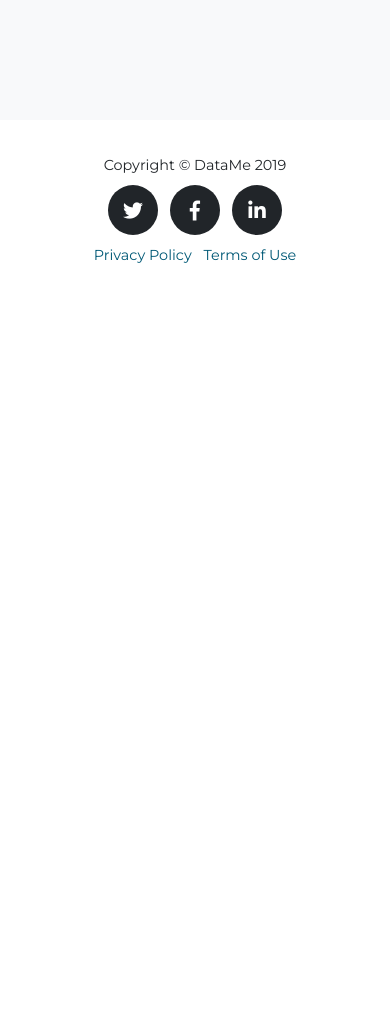
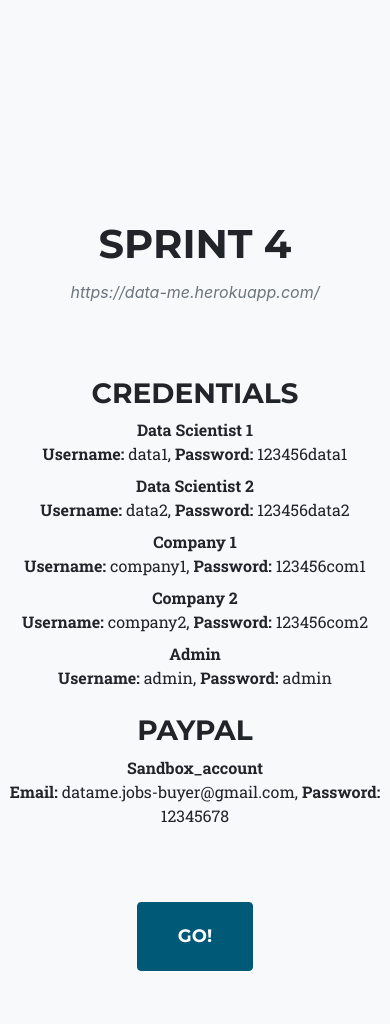
Before and after one commit to data-me/data-me.github.io, a plain HTML site: page info.html in a window 390 px wide. Shown: the part 3085-4109 px from the top of the page. Before the commit the page ends 3385 px from the top, so only its background shows below. Drawn offline with Linux system fonts and the light colour scheme; a web font is replaced by a local one.

Commit message:
Sprint4 deployment update - Deliverable 5

```diff
--- a/info.html
+++ b/info.html
@@ -43,11 +43,17 @@
           <li class="nav-item">
             <a class="nav-link js-scroll-trigger" href="#sprint1">Sprint 1</a>
           </li>
+
           <li class="nav-item">
             <a class="nav-link js-scroll-trigger" href="#sprint2">Sprint 2</a>
           </li>
+
           <li class="nav-item">
             <a class="nav-link js-scroll-trigger" href="#sprint3">Sprint 3</a>
+          </li>
+
+          <li class="nav-item">
+            <a class="nav-link js-scroll-trigger" href="#sprint4">Sprint 4</a>
           </li>
         </ul>
       </div>
@@ -59,7 +65,7 @@
     <div class="container">
       <div class="intro-text">
         <div class="intro-heading text-uppercase">Demos</div>
-        <a class="btn btn-primary btn-xl text-uppercase js-scroll-trigger header-top-button" href="https://front3-datame.herokuapp.com/" target="_blank">Last version</a>
+        <a class="btn btn-primary btn-xl text-uppercase js-scroll-trigger header-top-button" href="https://data-me.herokuapp.com/" target="_blank">Last version</a>
       </div>
     </div>
   </header>
@@ -204,6 +210,57 @@
     </div>
   </section>
 
+  <!-- Sprint 4 -->
+  <section id="sprint4" class="bg-light">
+    <div class="container">
+      <div class="row">
+        <div class="col-lg-12 text-center">
+          <h2 class="section-heading text-uppercase">Sprint 4</h2>
+          <h3 class="section-subheading text-muted">https://data-me.herokuapp.com/</h3>
+        </div>
+      </div>
+        <div class="row">
+            <div class="col-lg-12 text-center">
+                <h3 class="section-heading text-uppercase">Credentials</h3>
+            </div>
+        </div>
+        <div class="row text-center">
+            <dl class="row">
+            <dt class="col-sm-3">Data Scientist 1</dt>
+            <dd class="col-sm-9"><strong>Username: </strong> data1, <strong>Password: </strong>123456data1</dd>
+
+            <dt class="col-sm-3">Data Scientist 2</dt>
+            <dd class="col-sm-9"><strong>Username: </strong> data2, <strong>Password: </strong>123456data2</dd>
+
+            <dt class="col-sm-3">Company 1</dt>
+            <dd class="col-sm-9"><strong>Username: </strong> company1, <strong>Password: </strong>123456com1</dd>
+
+            <dt class="col-sm-3">Company 2</dt>
+            <dd class="col-sm-9"><strong>Username: </strong> company2, <strong>Password: </strong>123456com2</dd>
+
+            <dt class="col-sm-3">Admin</dt>
+            <dd class="col-sm-9"><strong>Username: </strong> admin, <strong>Password: </strong>admin</dd>
+            </dl>
+        </div>
+        <div class="row">
+            <div class="col-lg-12 text-center">
+                <h3 class="section-heading text-uppercase">Paypal</h3>
+            </div>
+        </div>
+        <div class="row text-center">
+            <dl class="row">
+                <dt class="col-sm-3">Sandbox_account</dt>
+                <dd class="col-sm-9"><strong>Email: </strong> datame.jobs-buyer@gmail.com, <strong>Password: </strong>12345678</dd>
+            </dl>
+        </div>
+        <div class="row">
+            <div class="col-lg-12 text-center sprint-deployment-button">
+                <a class="btn btn-primary btn-xl text-uppercase js-scroll-trigger" href="https://data-me.herokuapp.com/" target="_blank">Go!</a>
+            </div>
+        </div>
+    </div>
+  </section>
+
   <!-- Footer -->
   <footer>
     <div class="container">
```
Also changed, not shown: css/style.min.css.
